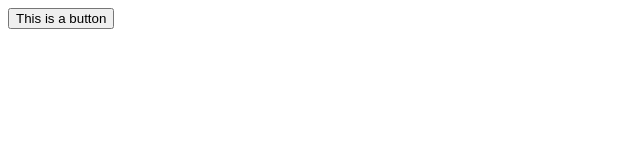
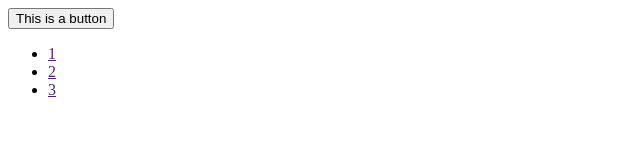
Before and after one commit to andresafag12/proyecto-academlo, a plain HTML site: page index.html in a window 1280 px wide. Shown: the full height of the page, 0-640 px from the left. Drawn offline with Linux system fonts and the light colour scheme.

Commit message:
segunda modificacion

```diff
--- a/index.html
+++ b/index.html
@@ -3,9 +3,16 @@
 <head>
     <meta charset="UTF-8">
     <meta name="viewport" content="width=device-width, initial-scale=1.0">
-    <title>Document</title>
+    <title>Doc</title>
 </head>
 <body>
     <button>This is a button</button>
+    <div>
+        <ul>
+            <li><a href="">1</a></li>
+            <li><a href="">2</a></li>
+            <li><a href="">3</a></li>
+        </ul>
+    </div>
 </body>
 </html>
```
